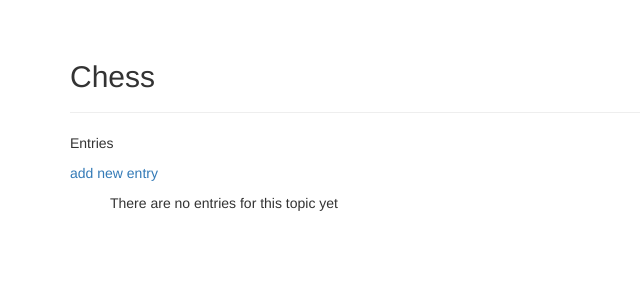
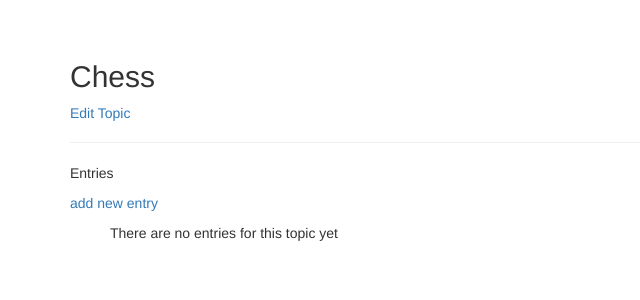
Before and after one commit to salmanulfarzy/learning_log, a Django app: page /topics/1/ in a window 1280 px wide. Shown: the part 51-351 px from the top of the page, without its empty margins (0-640 px from the left). Run offline with Django 3.2, Linux system fonts and the light colour scheme; a user stored in the database is signed in; data comes from the database, SQL or seed files in the repository; some libraries are stand-ins or nearby versions.

Commit message:
Edit topic title
- Now users can edit topic titles by following /edit_entry/topic_id when
they are logged in
- Currently renaming is done by redirecting to new page, change it to
work on the same page.

```diff
--- a/learning_logs/templates/learning_logs/topic.html
+++ b/learning_logs/templates/learning_logs/topic.html
@@ -2,6 +2,7 @@
 
 {% block header %}
     <h2>{{ topic }}</h2>
+    <p><a href="{% url 'learning_logs:edit_topic' topic.id %}">Edit Topic</a></p>
 {% endblock %}
 
 {% block content %}
--- a/learning_logs/urls.py
+++ b/learning_logs/urls.py
@@ -13,6 +13,9 @@ urlpatterns = [
         # Page for new topic
         url(r'^new_topic/$', views.new_topic, name='new_topic'),
 
+        # Page for edition topic title
+        url(r'^edit_topic/(?P<topic_id>\d+)$', views.edit_topic, name='edit_topic'),
+
         # Detail page for a single topic
         url(r'topics/(?P<topic_id>\d+)/$', views.topic, name='topic'),
 
--- a/learning_logs/views.py
+++ b/learning_logs/views.py
@@ -51,6 +51,27 @@ def new_topic(request):
 
 
 @login_required()
+def edit_topic(request, topic_id):
+    """Edit topic name"""
+    topic = get_object_or_404(Topic, id=topic_id)
+    if topic.owner != request.user:
+        raise Http404
+    if request.method != 'POST':
+        form = TopicForm(instance=topic)
+    else:
+        form = TopicForm(instance=topic, data=request.POST)
+        if form.is_valid():
+            form.save()
+            return HttpResponseRedirect(reverse('learning_logs:topic', args=[topic_id]))
+
+    context = {'topic': topic, 'form': form}
+    return render(request, 'learning_logs/edit_topic.html', context)
+
+
+# todo delete topic
+
+
+@login_required()
 def new_entry(request, topic_id):
     """Add new entry for a particular topic"""
     topic = Topic.objects.get(id=topic_id)
@@ -68,6 +89,9 @@ def new_entry(request, topic_id):
 
     context = {'topic': topic, 'form': form}
     return render(request, 'learning_logs/new_entry.html', context)
+
+
+# todo delete entry
 
 
 @login_required()
```
Also changed, not shown: learning_logs/templates/learning_logs/edit_topic.html (added, +16 -0 lines).
